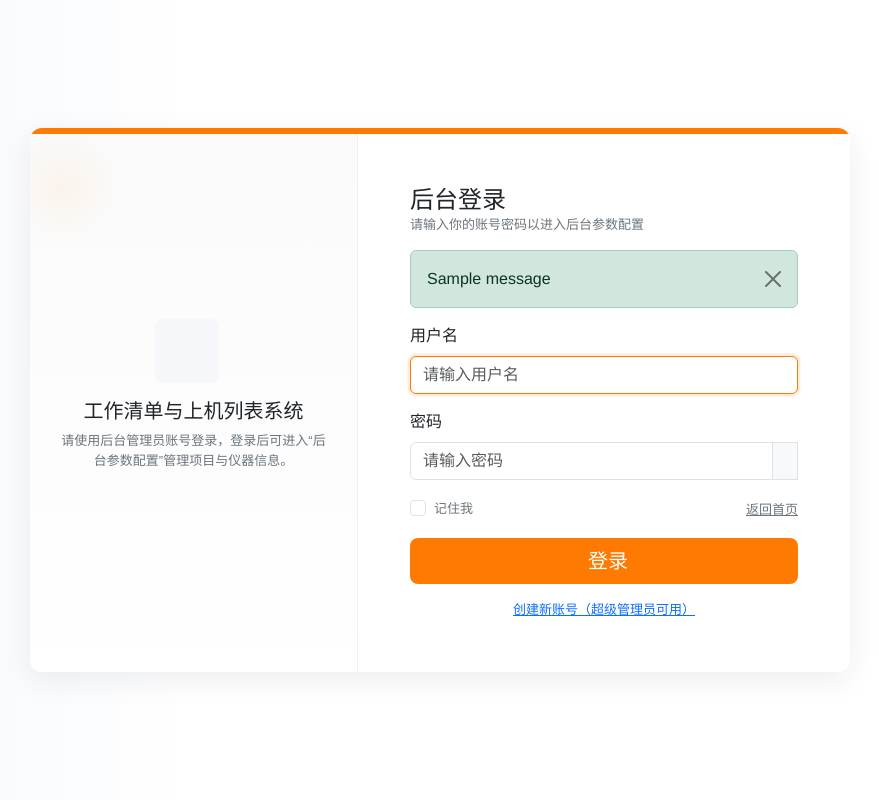
After one commit to bbl-tech1020/worklist_generate_system, a Django app: page /dashboard/login/ in a window 1280 px wide. The commit adds this page. Shown: the whole page, without its empty margins (200-1079 px from the left). Run offline with Django 5.2, Linux system fonts and the light colour scheme; tables that the repository leaves empty hold one stand-in row (values such as "Sample post"); one stand-in notice (Sample message) is shown; some libraries are stand-ins or nearby versions.

Commit message:
'20251125'

```diff
--- /dev/null
+++ b/dashboard/templates/dashboard/login.html
@@ -0,0 +1,267 @@
+
+
+{% load static %}
+<!doctype html>
+<html lang="zh-CN">
+<head>
+  <meta charset="utf-8" />
+  <meta name="viewport" content="width=device-width, initial-scale=1">
+
+  <title>后台参数配置 · 登录</title>
+
+  <!-- Bootstrap 5 -->
+  <link href="{% static 'bootstrap/css/bootstrap.min.css' %}" rel="stylesheet">
+
+  <!-- 可选：FontAwesome 用于图标（眼睛、锁等） -->
+  <link href="{% static 'css/all.min.css' %}" rel="stylesheet">
+
+  <!-- 可选：SweetAlert2（漂亮的弹窗提示） -->
+  <link href="{% static 'css/sweetalert2.min.css' %}" rel="stylesheet">
+
+  <style>
+    :root {
+      --brand: #ff7a00; /* 主色，可按你系统主题改 */
+    }
+
+    body {
+      font-family: "Noto Sans SC", "Helvetica Neue", Arial, sans-serif;
+      background: linear-gradient(90deg, #f3f6fb 0%, #fff 30%);
+      min-height: 100vh;
+      display: flex;
+      align-items: center;
+      justify-content: center;
+      padding: 24px;
+    }
+
+    .login-card {
+      max-width: 820px;
+      width: 100%;
+      background: #fff;
+      border-radius: 12px;
+      box-shadow: 0 8px 30px rgba(25, 40, 63, .08);
+      overflow: hidden;
+    }
+
+    .login-left {
+      padding: 28px 28px;
+    }
+
+    .brand-bar {
+      height: 6px;
+      background: var(--brand);
+      width: 100%;
+    }
+
+    .logo {
+      height: 64px;
+      width: 64px;
+      border-radius: 8px;
+      background: #f5f7fa;
+      display: inline-flex;
+      align-items: center;
+      justify-content: center;
+      margin-right: 14px;
+    }
+
+    .form-control:focus {
+      box-shadow: 0 0 0 .15rem rgba(255,122,0,.15);
+      border-color: var(--brand);
+    }
+
+    .btn-brand {
+      background: var(--brand);
+      color: #fff;
+      border: none;
+    }
+
+    .btn-brand:hover {
+      background: #e36a00;
+    }
+
+    .small-muted {
+      font-size: 13px;
+      color: #6c757d;
+    }
+
+    .password-toggle {
+      cursor: pointer;
+      color: #6c757d;
+    }
+
+    .footer-links {
+      font-size: 13px;
+    }
+
+    @media (min-width: 992px) {
+      .login-wrap {
+        display: flex;
+      }
+      .login-side {
+        flex: 0 0 40%;
+        background:
+          radial-gradient(circle at 10% 10%, rgba(255,122,0,0.06), transparent 10%),
+          linear-gradient(180deg, #fafafa, #fff);
+        padding: 26px;
+        display: flex;
+        align-items: center;
+        justify-content: center;
+        border-right: 1px solid #f0f0f0;
+      }
+      .login-left {
+        flex: 1;
+      }
+    }
+  </style>
+</head>
+<body>
+  <div class="login-card">
+    <div class="brand-bar" aria-hidden="true"></div>
+
+    <div class="login-wrap">
+      <!-- 左侧/提示（桌面显示） -->
+      <div class="login-side d-none d-lg-flex">
+        <div class="text-center">
+          <div class="logo mb-3">
+            <!-- 可以替换成系统 logo -->
+            <i class="fa-solid fa-flask fa-2x" style="color:var(--brand)"></i>
+          </div>
+          <h5>工作清单与上机列表系统</h5>
+          <p class="small-muted mt-2">请使用后台管理员账号登录，登录后可进入“后台参数配置”管理项目与仪器信息。</p>
+        </div>
+      </div>
+
+      <!-- 右侧：表单 -->
+      <div class="login-left">
+        <div class="p-3 p-lg-4">
+          <div class="d-flex align-items-center mb-3">
+            <div class="logo d-lg-none">
+              <i class="fa-solid fa-flask fa-lg" style="color:var(--brand)"></i>
+            </div>
+            <div>
+              <h4 class="mb-0">后台登录</h4>
+              <div class="small-muted">请输入你的账号密码以进入后台参数配置</div>
+            </div>
+          </div>
+
+          {% if messages %}
+            <div id="django-messages" class="mb-3">
+              {% for m in messages %}
+                <div class="alert alert-{{ m.tags|default:"danger" }} alert-dismissible fade show" role="alert">
+                  {{ m }}
+                  <button type="button" class="btn-close" data-bs-dismiss="alert" aria-label="关闭"></button>
+                </div>
+              {% endfor %}
+            </div>
+          {% endif %}
+
+          <form id="loginForm" method="post" action="{% url 'dashboard_login' %}" class="needs-validation" novalidate>
+            {% csrf_token %}
+
+            {# next 隐藏字段，若请求带 next 则传回去 #}
+            <input type="hidden" name="next" value="{{ request.GET.next|default:'' }}">
+
+            <div class="mb-3">
+              <label for="id_username" class="form-label">用户名</label>
+              <input id="id_username" name="username" type="text"
+                     class="form-control" placeholder="请输入用户名" required
+                     value="{{ request.POST.username|default:'' }}" autofocus aria-label="用户名">
+              <div class="invalid-feedback">请输入用户名</div>
+            </div>
+
+            <div class="mb-3 position-relative">
+              <label for="id_password" class="form-label">密码</label>
+              <div class="input-group">
+                <input id="id_password" name="password" type="password"
+                       class="form-control" placeholder="请输入密码" required aria-label="密码">
+                <span class="input-group-text password-toggle" id="togglePassword" title="显示/隐藏密码" role="button" aria-pressed="false">
+                  <i class="fa-solid fa-eye" id="eyeIcon"></i>
+                </span>
+                <div class="invalid-feedback">请输入密码</div>
+              </div>
+            </div>
+
+            <div class="d-flex justify-content-between align-items-center mb-3">
+              <div class="form-check">
+                <input class="form-check-input" type="checkbox" value="1" name="remember_me" id="id_remember_me">
+                <label class="form-check-label small-muted" for="id_remember_me">记住我</label>
+              </div>
+              <div class="footer-links">
+                <a href="{% url 'dashboard_home' %}" class="small-muted">返回首页</a>
+              </div>
+            </div>
+
+            <div class="d-grid mb-3">
+              <button type="submit" class="btn btn-brand btn-lg" id="loginBtn" aria-label="登录按钮">
+                <i class="fa-solid fa-right-to-bracket me-2"></i> 登录
+              </button>
+            </div>
+
+            <div class="text-center small-muted">
+              <!-- 创建账号链接：后端会再次校验是否是超级用户 -->
+              <a href="{% url 'create_user' %}">创建新账号（超级管理员可用）</a>
+            </div>
+          </form>
+        </div>
+      </div>
+    </div> <!-- .login-wrap -->
+  </div> <!-- .login-card -->
+
+  <!-- Bootstrap JS+Popper -->
+  <script src="{% static 'bootstrap/js/bootstrap.bundle.min.js' %}"></script>
+
+  <!-- SweetAlert2（可选） -->
+  <script src="{% static 'bootstrap/js/sweetalert2.all.min.js' %}"></script>
+
+  <script>
+    (function () {
+      'use strict';
+
+      // 密码显示/隐藏
+      const toggle = document.getElementById('togglePassword');
+      const pwd = document.getElementById('id_password');
+      const eye = document.getElementById('eyeIcon');
+      if (toggle && pwd) {
+        toggle.addEventListener('click', function () {
+          const type = pwd.getAttribute('type') === 'password' ? 'text' : 'password';
+          pwd.setAttribute('type', type);
+          eye.classList.toggle('fa-eye');
+          eye.classList.toggle('fa-eye-slash');
+          // accessibility
+          const pressed = this.getAttribute('aria-pressed') === 'true';
+          this.setAttribute('aria-pressed', (!pressed).toString());
+        });
+      }
+
+      // html5 表单验证（Bootstrap 风格）
+      const form = document.getElementById('loginForm');
+      form.addEventListener('submit', function (event) {
+        if (!form.checkValidity()) {
+          event.preventDefault();
+          event.stopPropagation();
+        }
+        form.classList.add('was-validated');
+      }, false);
+
+      // 如果后端通过 Django messages 返回了错误/提示，我们可以使用 SweetAlert2 弹窗（可选）
+      {% if messages %}
+        {% comment %} 仅当引入 SweetAlert2 时使用 nicer alert {% endcomment %}
+        const hasSweet = typeof Swal !== 'undefined';
+        {% for m in messages %}
+          const msg = "{{ m|escapejs }}";
+          const tags = "{{ m.tags|default:'info' }}";
+          if (hasSweet) {
+            Swal.fire({
+              icon: tags.includes('error') || tags.includes('danger') ? 'error' : (tags.includes('success') ? 'success' : 'info'),
+              title: msg,
+              timer: 3000,
+              toast: true,
+              position: 'top-end',
+              showConfirmButton: false
+            });
+          }
+        {% endfor %}
+      {% endif %}
+    })();
+  </script>
+</body>
+</html>
--- a/dashboard/urls.py
+++ b/dashboard/urls.py
@@ -6,6 +6,11 @@ from django.conf.urls.static import static
 
 urlpatterns = [
     path("", views.home, name="dashboard_home"),
+
+    # 登陆和创建用户
+    path('dashboard/login/', views.login_view, name='dashboard_login'),
+    path('dashboard/logout/', views.logout_view, name='dashboard_logout'),
+    path('dashboard/create_user/', views.create_user, name='create_user'),
 
     # 1 前端
     path('dashboard/frontend_entry/', views.frontend_entry, name='frontend_entry'),  # 前端入口
--- a/dashboard/views.py
+++ b/dashboard/views.py
@@ -1,3 +1,8 @@
+
+from django.contrib.auth import authenticate, login, logout
+from django.contrib.auth.decorators import login_required, user_passes_test
+from django.contrib.auth.forms import UserCreationForm
+from django.contrib import messages
 
 from django.views.decorators.http import require_POST,require_GET
 from django.views.decorators.csrf import csrf_exempt
@@ -33,6 +38,41 @@ from weasyprint import HTML, CSS
 from weasyprint.text.fonts import FontConfiguration
 
 # Create your views here.
+def login_view(request):
+    # 支持 next 参数跳转回原页面
+    if request.method == "POST":
+        username = request.POST.get("username", "").strip()
+        password = request.POST.get("password", "")
+        user = authenticate(request, username=username, password=password)
+        if user is not None:
+            login(request, user)
+            next_url = request.GET.get("next") or request.POST.get("next") or reverse("project_config")
+            return redirect(next_url)
+        else:
+            messages.error(request, "用户名或密码错误")
+            # fallthrough -> re-render form
+    return render(request, "dashboard/login.html")
+
+
+def logout_view(request):
+    logout(request)
+    return redirect("dashboard_home")
+
+
+@user_passes_test(lambda u: u.is_superuser)
+def create_user(request):
+    # 仅超级管理员可访问
+    if request.method == "POST":
+        form = UserCreationForm(request.POST)
+        if form.is_valid():
+            new_user = form.save()
+            messages.success(request, f"用户 {new_user.username} 创建成功")
+            return redirect("project_config")
+    else:
+        form = UserCreationForm()
+    return render(request, "dashboard/create_user.html", {"form": form})
+
+
 def home(request):
     return render(request, "dashboard/index.html")
 
@@ -587,6 +627,8 @@ def file_download(request):
 
 
 # 3 后台参数配置
+# @login_required
+
 def project_config(request):
     project_configs = SamplingConfiguration.objects.all().order_by('project_name')
     return render(request, 'dashboard/config/project_config.html', {
@@ -963,6 +1005,27 @@ def _process_one_starlet_plate(scan_sheet, index_map, row_indexes, plate_no_int)
         "TVolume": TVolume,
     }
 
+
+def format_vialpos_column(df: pd.DataFrame, colname: str = "VialPos"):
+    """
+    统一格式化 VialPos 列：
+    - 空值 -> ""
+    - 1.0 -> "1"
+    - 86.0 -> "86"
+    - 3 -> "3"
+    """
+    def fmt(v):
+        if pd.isna(v):
+            return ""                     # 也可以 return "nan" 看你需求
+        try:
+            # 能转成数字的全部按整数格式输出
+            return str(int(float(v)))
+        except Exception:
+            # 极少数无法解析成数字的，保持原样
+            return str(v)
+
+    df[colname] = df[colname].map(fmt)
+    return df
 
 # 结果处理，用户在前端功能入口处选择项目，上传文件并点击提交按钮后的处理逻辑 locator
 def ProcessResult(request):
@@ -1511,13 +1574,37 @@ def ProcessResult(request):
             if str(r.get("warn_level")) == "16384"
         }
 
-        ic(exclude_barcodes)
-
         if exclude_barcodes:
             first_col_name = worklist_table.columns[0]  # 上机列表第一列
             # 统一按字符串比对；将第一列等于这些条码的行删除
             mask_keep = ~worklist_table[first_col_name].astype(str).isin(exclude_barcodes)
             worklist_table = worklist_table[mask_keep]
+
+        if project_name == 'IGF1':
+            # 获取第一列列名（不管叫什么）
+            col = worklist_table.columns[0]
+            col2 = "Sample name"
+            col3 = "Vial position"
+
+            val = worklist_table.loc[worklist_table[col] == "STD0", col3].iat[0]
+
+            # 1. 删除以 DB 和 Test 开头的行，但保留 DB3
+            worklist_table = worklist_table[~(
+                (worklist_table[col].str.startswith("DB", na=False) & (worklist_table[col] != "DB3")) |
+                (worklist_table[col].str.startswith("Test", na=False))
+            )]
+
+            # 2. 将 DB3 替换为 Blank
+            worklist_table.loc[worklist_table[col] == "DB3", col] = "Blank"
+            worklist_table.loc[worklist_table[col2] == "DB3", col2] = "Blank"
+
+            # 把STD0的孔位赋值给Blank
+            worklist_table.loc[worklist_table[col] == "Blank", col3] = val
+
+        if 'VialPos' in worklist_table.columns:
+            worklist_table = format_vialpos_column(worklist_table, "VialPos")
+
+        # ic(worklist_table)
 
         worklist_records = worklist_table.to_dict(orient="records")
 
@@ -1643,7 +1730,6 @@ def preview_export(request):
 def export_files(request):
     """使用WeasyPrint生成PDF（兼容单板/多板）"""
     all_payload = request.session.get("export_payload")
-    ic(all_payload)
 
     if not all_payload:
         return HttpResponseBadRequest("没有可导出的数据，请先生成结果页面。")
@@ -1689,6 +1775,8 @@ def export_files(request):
     platform = str(payload.get("platform", "NewPlatform"))
     base_dir = settings.DOWNLOAD_ROOT
 
+    ic(project)
+
     if platform == 'NIMBUS' or platform == 'Tecan':
         target_dir = os.path.join(base_dir, platform, today_str, project)
     else:
@@ -1750,7 +1838,6 @@ def export_files(request):
     plate_suffix = f"_{plate_no}" if str(plate_no) else ""
 
     timestamp = datetime.now().strftime("%Y%m%d_%H%M%S")
-    # pdf_fname = f"WorkSheet_{timestamp}{plate_suffix}.pdf"
 
     pdf_fname = f"WorkSheet_{instrument_num}_{systerm_num}_{project}_{timestamp}{plate_suffix}_GZ.pdf"
     pdf_path = os.path.join(target_dir, pdf_fname)
--- a/worklist_generate_system/settings.py
+++ b/worklist_generate_system/settings.py
@@ -107,7 +107,7 @@ AUTH_PASSWORD_VALIDATORS = [
 
 LANGUAGE_CODE = 'en-us'
 
-TIME_ZONE = 'UTC'
+TIME_ZONE = 'Asia/Shanghai'
 
 USE_I18N = True
 
@@ -135,3 +135,7 @@ MEDIA_ROOT = os.path.join(BASE_DIR, 'media')
 
 DOWNLOAD_ROOT = os.path.join(BASE_DIR, "downloads")
 DOWNLOAD_URL  = "/downloads/"     # 用于浏览器直接访问
+
+
+# 登录重定向地址（当 @login_required 触发时会跳到这里）
+LOGIN_URL = '/dashboard/login/'
```
Also changed, not shown: dashboard/templates/dashboard/create_user.html (added, +34 -0 lines), dashboard/templates/dashboard/export_pdf.html (+7 -4 lines), dashboard/views_TecanIngest.py (+26 -0 lines).
